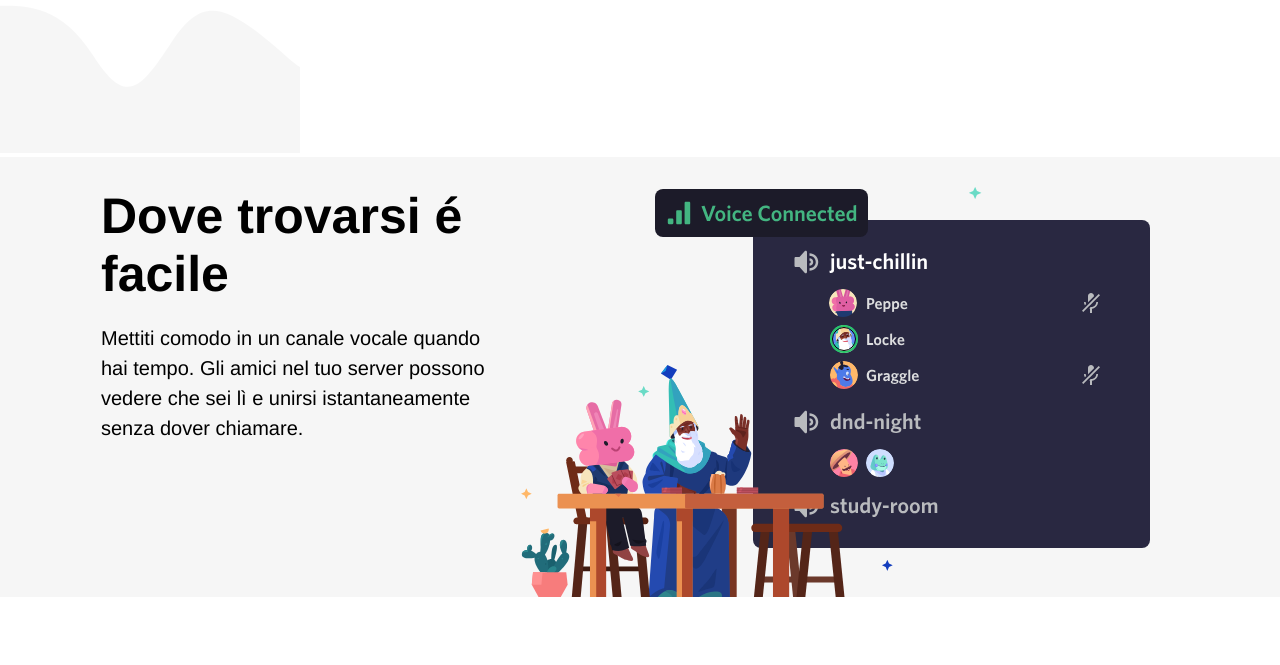
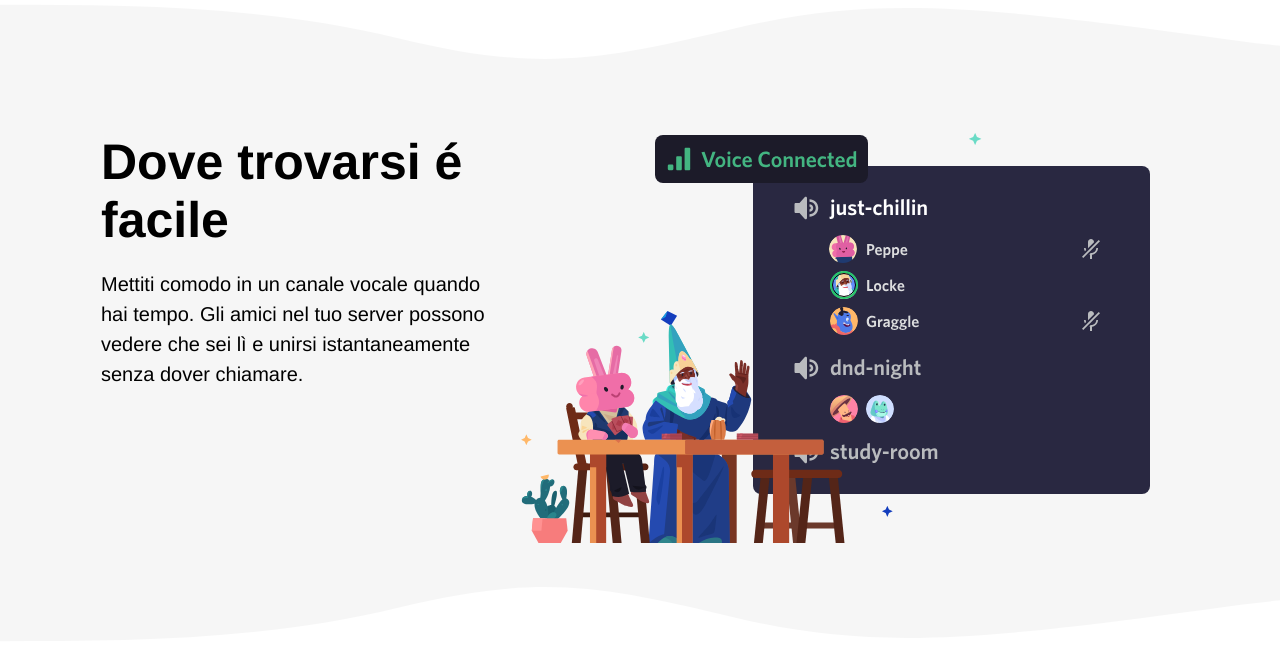
Before and after one commit to alessandrolongo99/htmlcss-discord, a plain HTML site: page index.html in a window 1280 px wide. Shown: the part 1335-2000 px from the top of the page. Drawn offline with Linux system fonts and the light colour scheme.

Commit message:
perfection after correction

```diff
--- a/css/style.css
+++ b/css/style.css
@@ -20,10 +20,15 @@ a{
 }
 
 .wave{
+    height: 100px;
+    background-image: url("../img/wave.svg");
     margin: 0;
     filter: invert(100%) sepia(47%) saturate(94%) hue-rotate(161deg) brightness(114%) contrast(93%);
 }
 
+.reverse{
+    transform: scaleY(-1);
+}
 /* header */
 header{
     background-color: #255EE9;
--- a/index.html
+++ b/index.html
@@ -42,7 +42,7 @@
                 </div>
             </section>
 
-            <img src="./img/wave.svg" alt="wave" class="wave">
+            <div class="wave"></div>
             <section class="center bg flex-container">
                 <div class="text">
                     <h2>Dove trovarsi é facile</h2>
@@ -50,6 +50,7 @@
                 </div>
                 <img src="./img/item2.svg" alt="item2">
             </section>
+            <div class="wave reverse"></div>
 
             <section class="center flex-container">
                 <img src="./img/item3.svg" alt="item3">
@@ -59,7 +60,7 @@
                 </div>
             </section>
 
-            <img src="./img/wave.svg" alt="wave" class="wave">
+            <div class="wave"></div>
             <section class="center bot bg">
                 <h2>Tecnologia affidabile per tenersi in contatto</h2>
                 <p>Video e audio a bassa latenza ti faranno sentire come se foste tutti nella stessa stanza. Fai ciao in video, guarda gli amici giocare in streaming, o riunitevi in una sessione di disegno con la condivisione schermo.</p>
```
